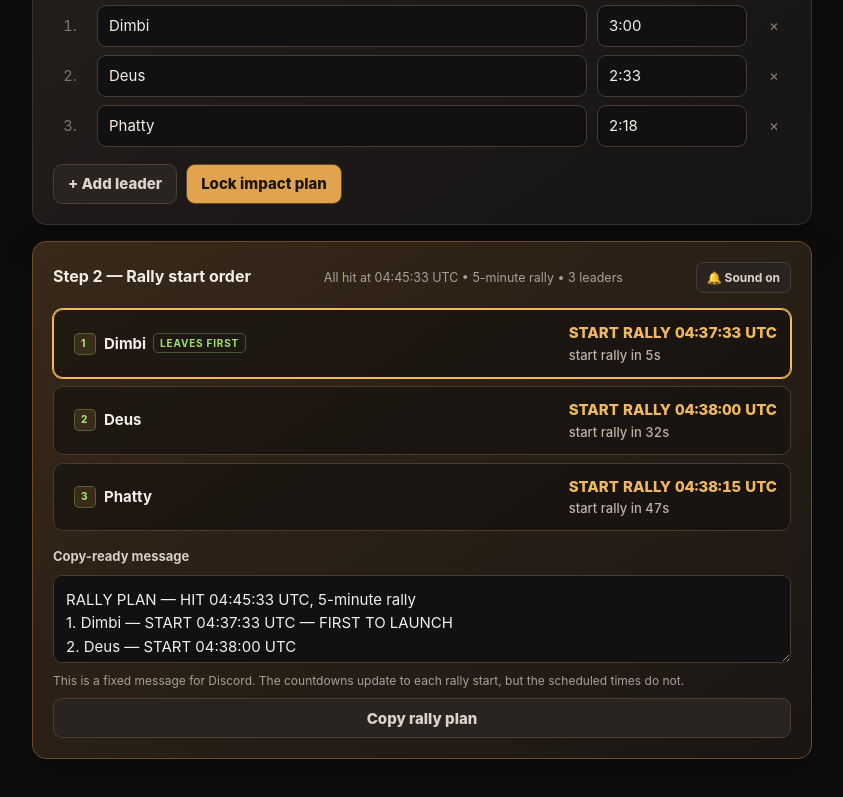
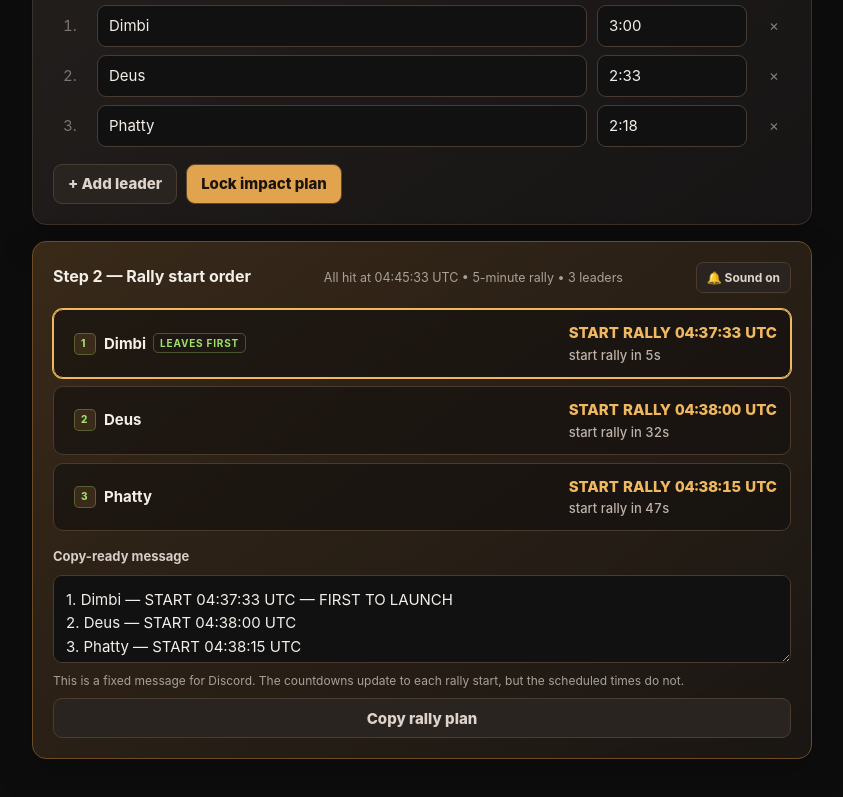
Before and after one commit to DeusMozart/kingshot-259, a website: page rally/index.html in a window 1280 px wide. Shown: the part 674-1471 px from the top of the page, without its empty margins (218-1061 px from the left). Drawn offline with Linux system fonts and the light colour scheme.

Commit message:
Rally: drop header line from copied message
Copied plan is now just the launch lines, no preamble

```diff
--- a/rally/index.html
+++ b/rally/index.html
@@ -417,7 +417,7 @@
           const when = leader.date === baseDate ? leader.clock : `${leader.clock} (${leader.date})`;
           return `${index + 1}. ${escapeText(leader.name)} — START ${when} UTC${first}`;
         });
-        copyOutput.value = `RALLY PLAN — HIT ${timeInput.value.trim()} UTC, ${rallyDurationLabel(rallyDuration)} rally\n${lines.join('\n')}`;
+        copyOutput.value = lines.join('\n');
         copyButton.disabled = false;
         updateCountdowns();
       }
```
Also changed, not shown: rally/plan.html (+1 -1 lines).
